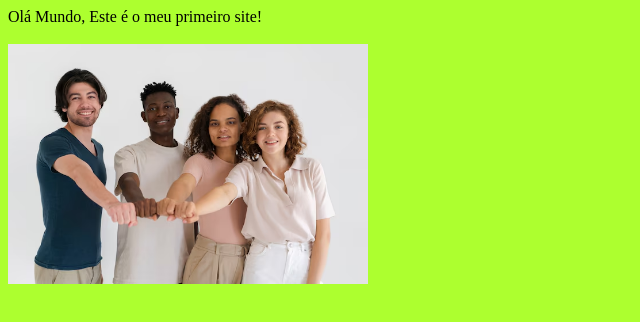
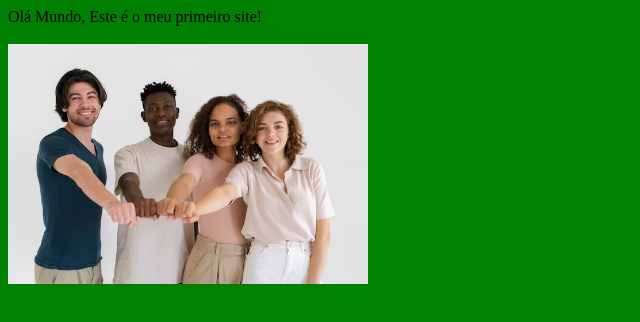
Before and after one commit to Pedro-Machado10/ProjetoWeb1, a plain HTML site: page index.html in a window 1280 px wide. Shown: the whole page, without its empty margins (0-640 px from the left). Drawn offline with Linux system fonts and the light colour scheme.

Commit message:
UPDATE Style.css2

```diff
--- a/style.css
+++ b/style.css
@@ -1,3 +1,3 @@
 body{
-    background-color: greenyellow;
+    background-color: green;
 }
```
